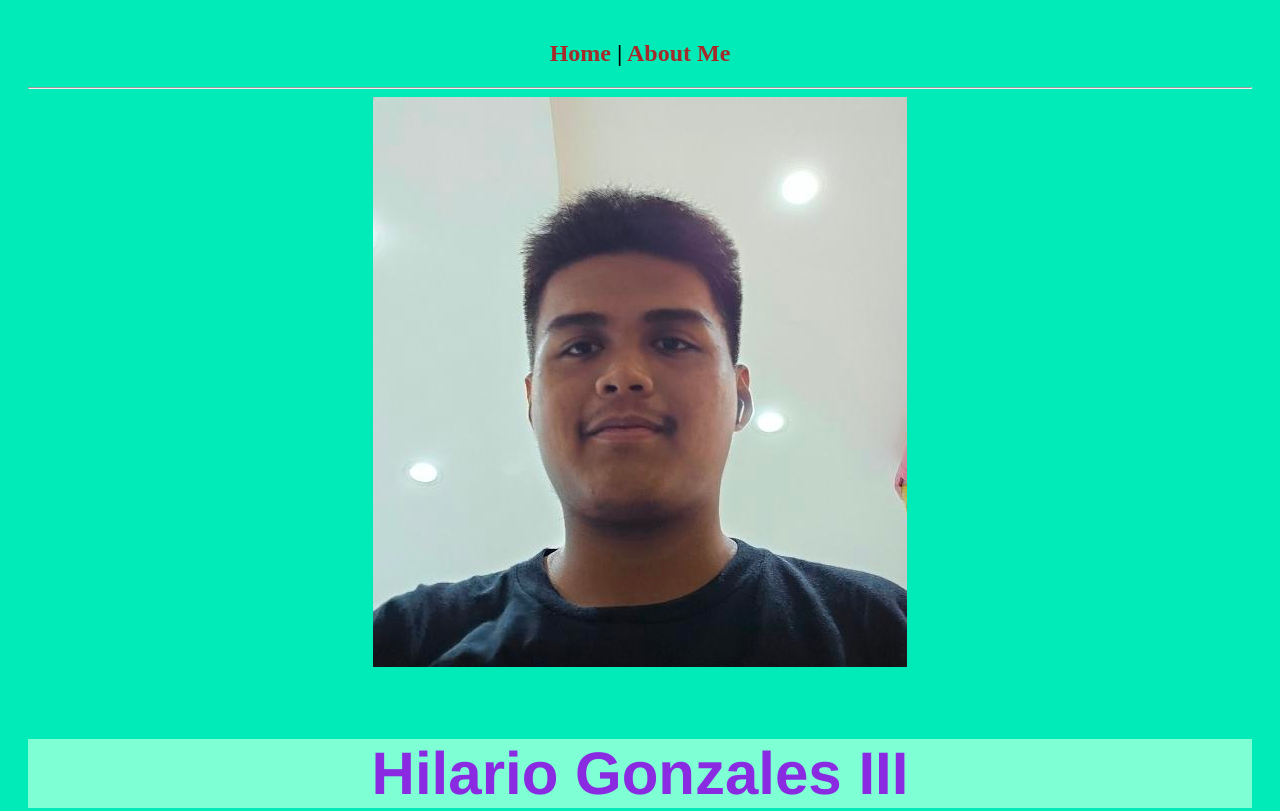
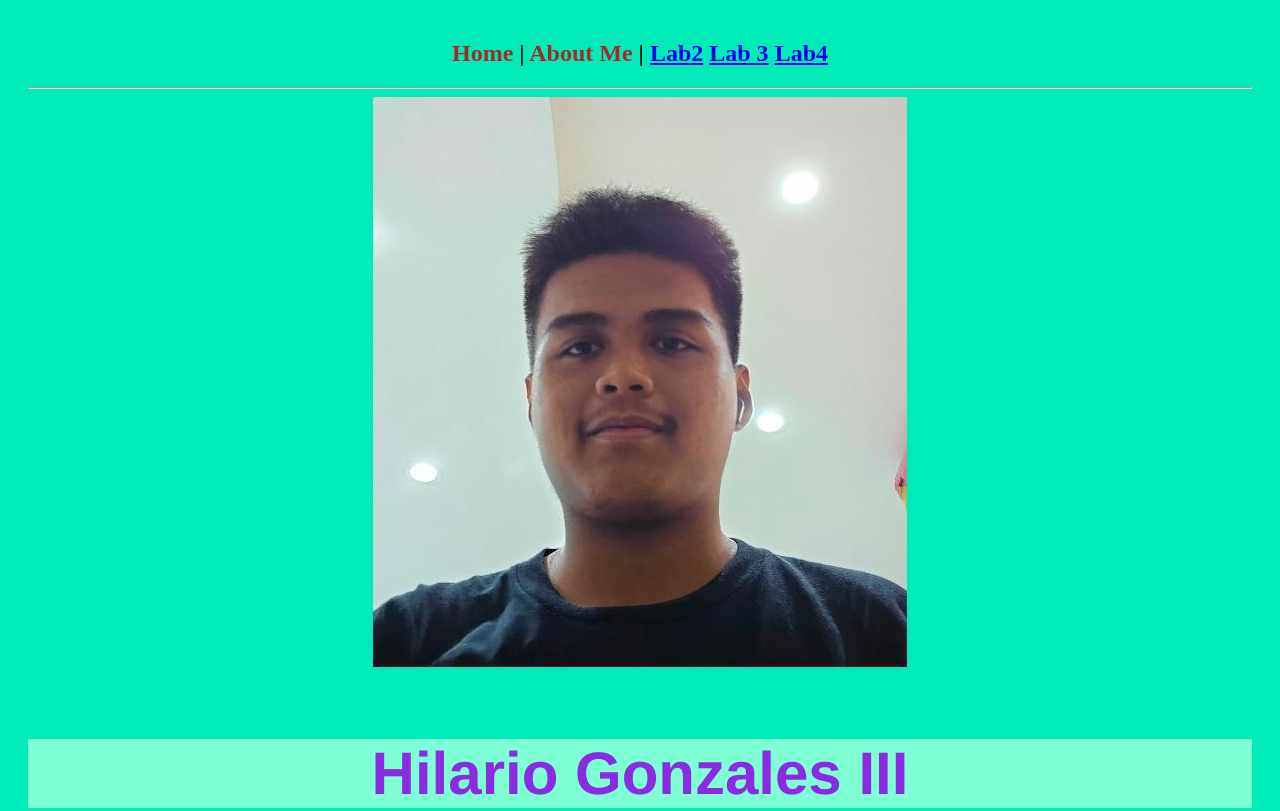
Before and after one commit to 3rdgdyn/GonzalesH-Portfolio, a plain HTML site: page index.html in a window 1280 px wide. Shown: the top 811 px of the page. Drawn offline with Linux system fonts and the light colour scheme.

Commit message:
Update index.html

```diff
--- a/index.html
+++ b/index.html
@@ -24,7 +24,8 @@
 <a href="#home" id="links">Home</a> |
 
 
-<a href="#about" id="links">About Me</a>
+<a href="#about" id="links">About Me</a> | <a href="gonzaleshilario_lab1.html">Lab2</a> <a href="gonzaleshilario_lab2">Lab 3</a> <a href="gonzaleshilario_lab3.html">Lab4</a>
+
 
 
 </h2>
@@ -229,4 +230,5 @@ Words Counter:<span id="countDisplay">0</span><br>
 </div>
 
 
+
 </html>
```
